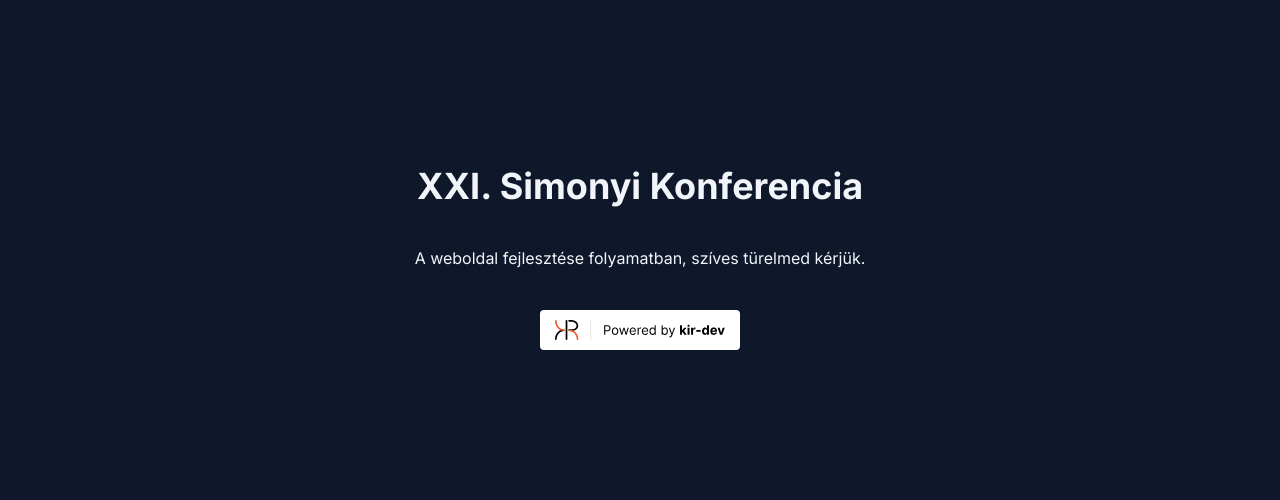
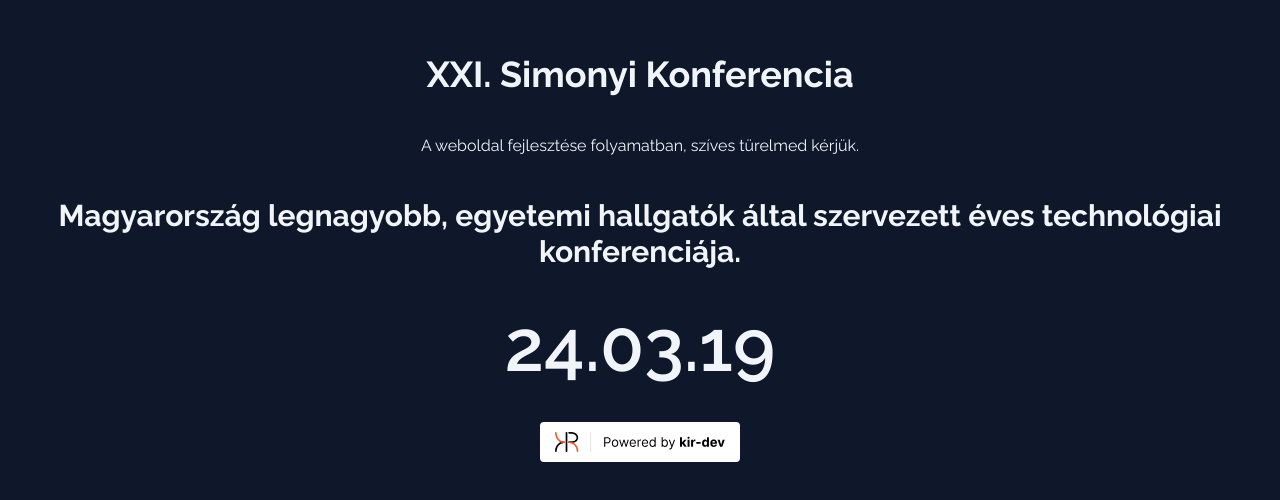
Before and after one commit to simonyiszk/konf-web-2024, a Next.js app: page / in a window 1280 px wide. Shown: the part 142-642 px from the top of the page. Built offline with nearby package versions, Linux system fonts and the light colour scheme.

Commit message:
changed font to raleway

```diff
--- a/src/app/layout.tsx
+++ b/src/app/layout.tsx
@@ -1,9 +1,9 @@
 import './globals.css';
 
 import type { Metadata } from 'next';
-import { Inter } from 'next/font/google';
+import { Raleway } from 'next/font/google';
 
-const inter = Inter({ subsets: ['latin'] });
+const raleway = Raleway({ subsets: ['latin'] });
 
 export const metadata: Metadata = {
   title: 'Simonyi Konferencia 2024',
@@ -13,7 +13,7 @@ export const metadata: Metadata = {
 export default function RootLayout({ children }: { children: React.ReactNode }) {
   return (
     <html lang='hu'>
-      <body className={inter.className}>{children}</body>
+      <body className={raleway.className}>{children}</body>
     </html>
   );
 }
--- a/src/app/page.tsx
+++ b/src/app/page.tsx
@@ -5,6 +5,10 @@ export default function Landing() {
     <main className='flex flex-col gap-10 justify-center items-center h-full'>
       <h1 className='text-center'>XXI. Simonyi Konferencia</h1>
       <p className='text-center'>A weboldal fejlesztése folyamatban, szíves türelmed kérjük.</p>
+      <p className='text-center text-3xl font-bold'>
+        Magyarország legnagyobb, egyetemi hallgatók által szervezett éves technológiai konferenciája.
+      </p>
+      <p className='text-center text-7xl font-semibold'>24.03.19</p>
       <KirDevLogo variant='light' />
     </main>
   );
```
